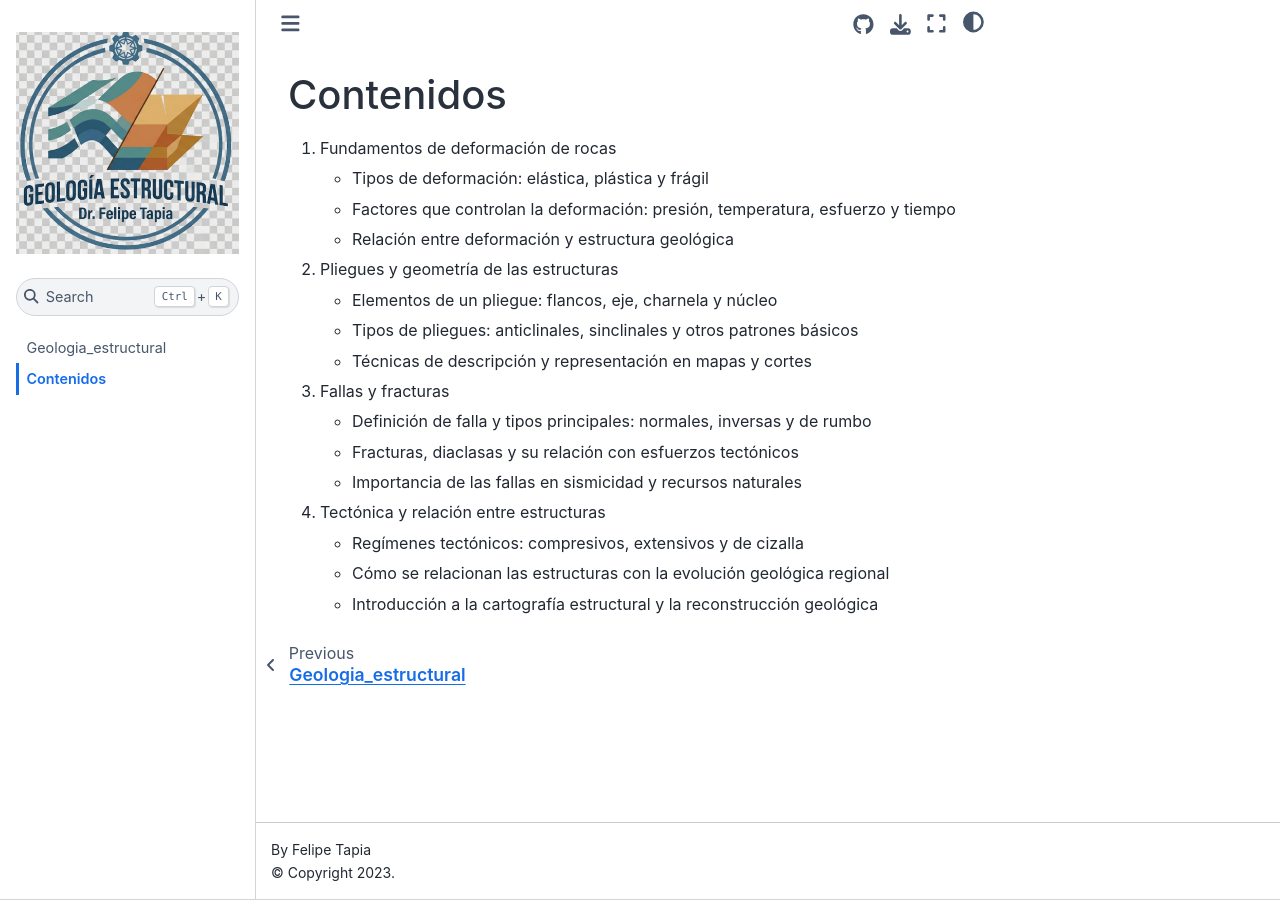
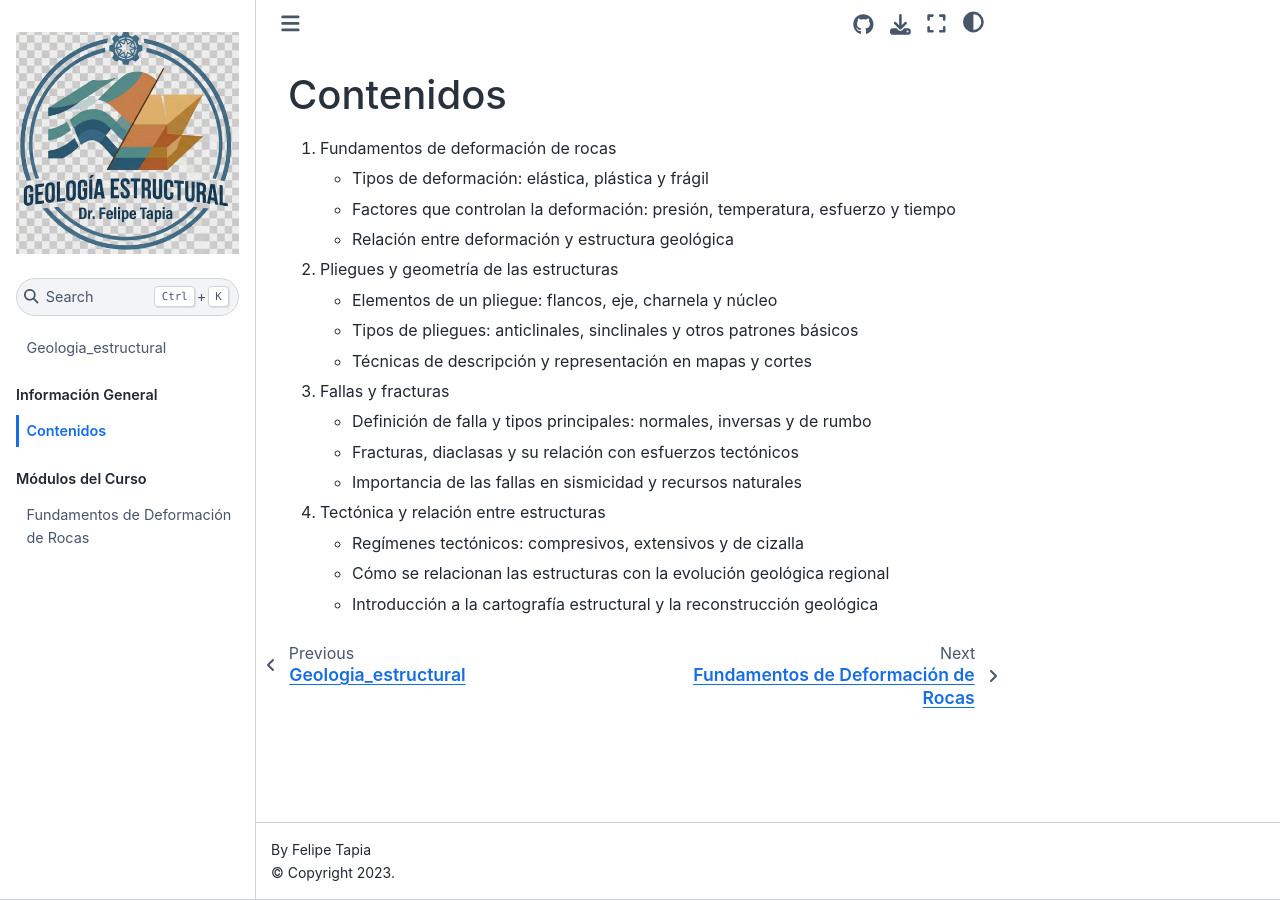
Before and after one commit to flapia/Geologia_estructural, a Jupyter Book: the page built from temario.md, in a window 1280 px wide. Built offline with Jupyter Book 1.0.4 settings and Sphinx 7.4.7 and the Sphinx Book theme 1.1.4, drawn with Linux system fonts in a browser that asks for light colours.

Commit message:
Agregar primer modulo de deformacion y organizar toc por partes

```diff
--- a/_toc.yml
+++ b/_toc.yml
@@ -1,4 +1,9 @@
 format: jb-book
 root: README
-chapters:
-  - file: temario
+parts:
+  - caption: Información General
+    chapters:
+      - file: temario
+  - caption: Módulos del Curso
+    chapters:
+      - file: modulos/01_fundamentos_deformacion
```
Also changed, not shown: modulos/01_fundamentos_deformacion.md (added, +20 -0 lines).
